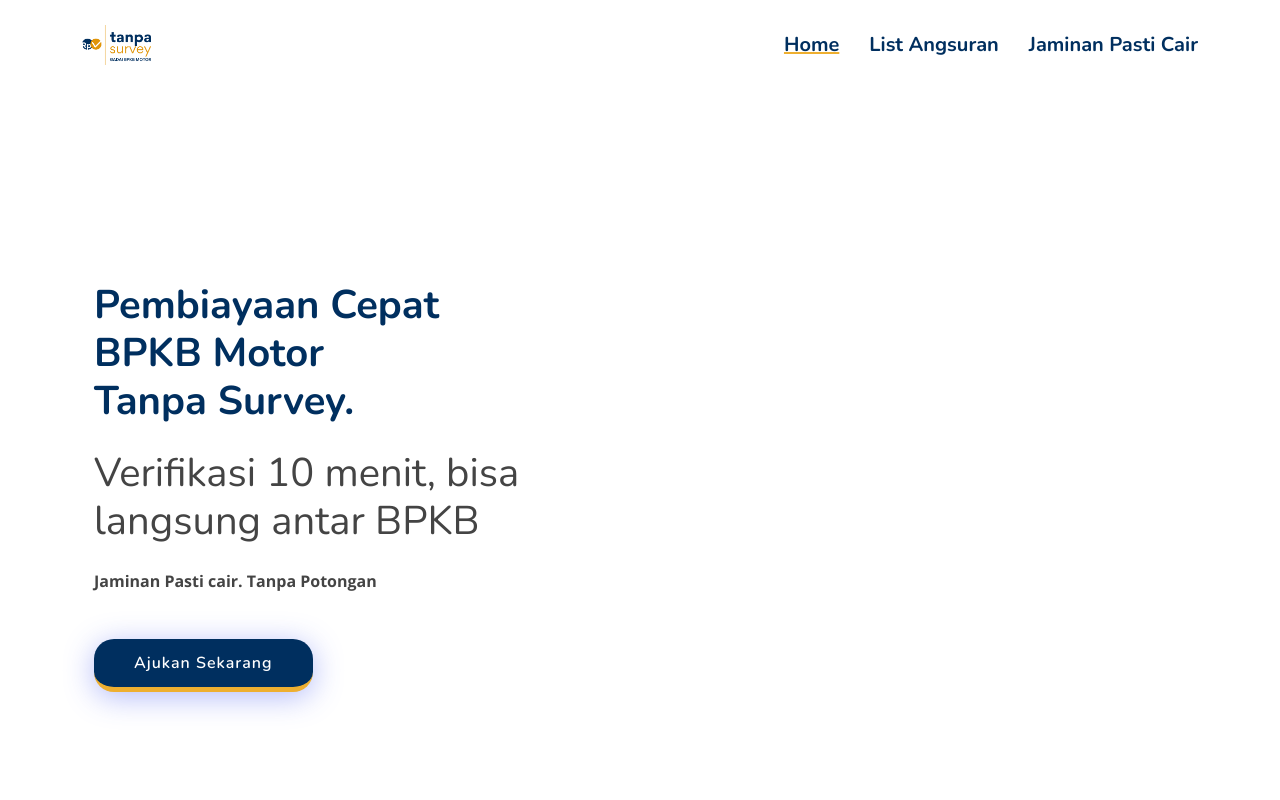
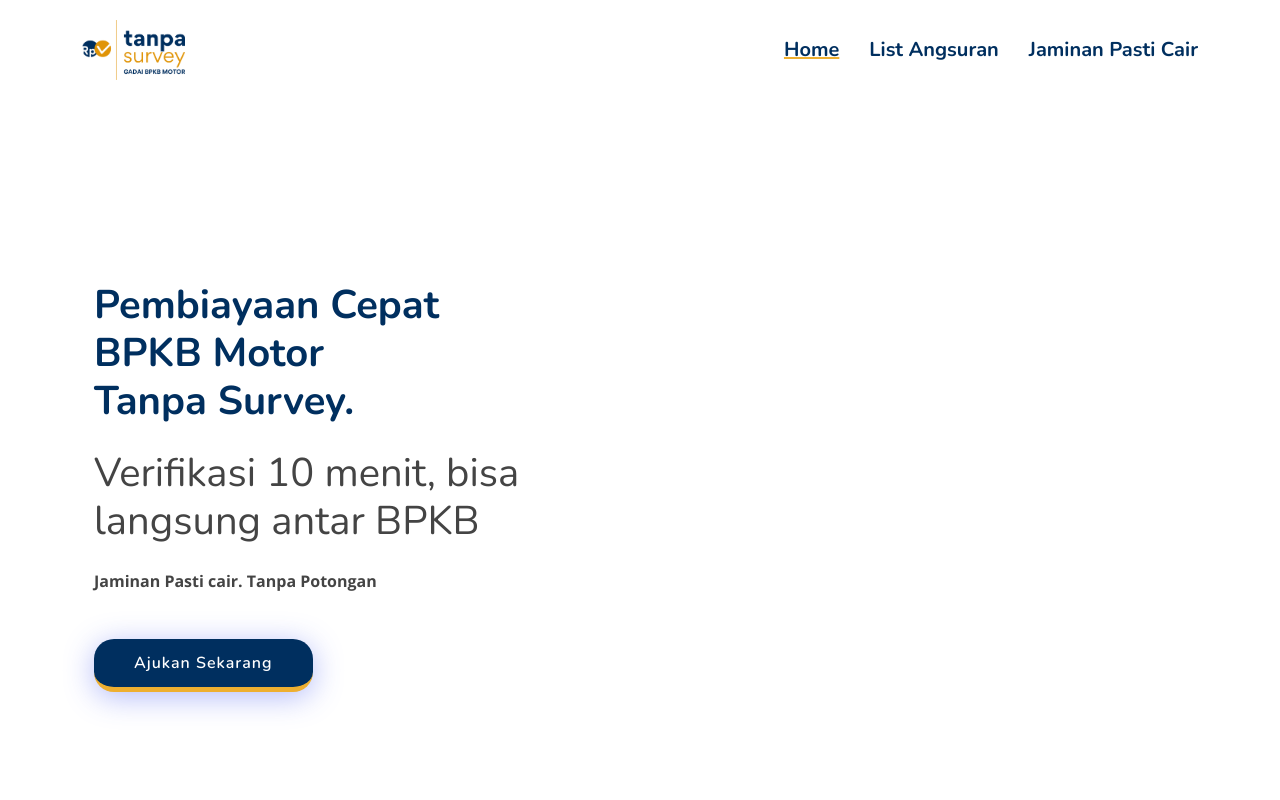
Before and after one commit to madummuhammad/tanyasurvey, a plain HTML site: page index.html in a window 1280 px wide. Shown: the top 800 px of the page. Drawn offline with nearby package versions, Linux system fonts and the light colour scheme.

Commit message:
ukuran logo

```diff
--- a/assets/css/style.css
+++ b/assets/css/style.css
@@ -165,7 +165,7 @@ section {
   line-height: 0;
 }
 .header .logo img {
-  max-height: 40px;
+  max-height: 60px;
   margin-right: 6px;
 }
 .header .logo span {
```
